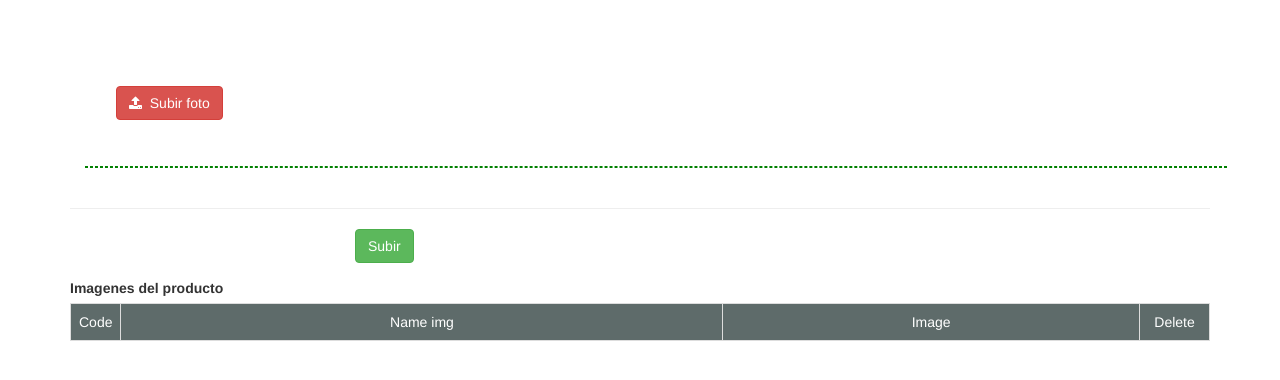
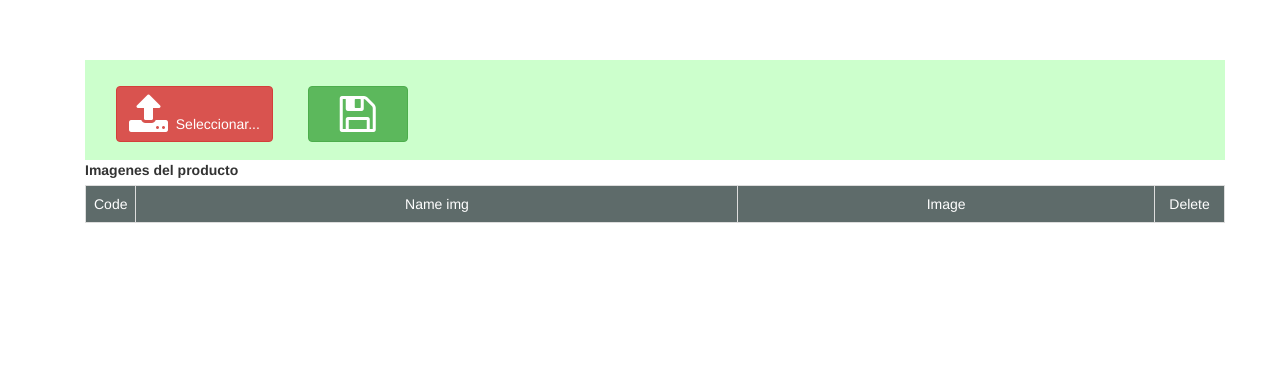
Before and after one commit to vantoniobta/mdios, a PHP site: page /sistematc/logica/subir.php?id=1 in a window 1280 px wide. Shown: the part 53-433 px from the top of the page. Run offline with PHP 8.4, Linux system fonts and the light colour scheme; data that the repository does not hold is empty; some libraries are stand-ins or nearby versions.

Commit message:
cambios front

```diff
--- a/logica/conexion.php
+++ b/logica/conexion.php
@@ -1,7 +1,7 @@
 <?php
 $host = "localhost";
 $user = "root";
-$password = "";
+$password = "529440";
 $baseDe="sistematc";
 
 $con=mysql_connect($host,$user,$password)or die("no se ha podido establecer la conexion");
--- a/logica/dashboard.php
+++ b/logica/dashboard.php
@@ -64,7 +64,7 @@ body {
     <link rel="stylesheet" type="text/css" href="../css/bootstrap.min.css">
   <div class="wrapper">
     <form class="form-signin" action="acceso.php" method="post">
-      <h2 class="form-signin-heading" align="center">Bienvenido</h2>
+      <center><img src="../img/logo.png" width="140px" height="70px"></center>
       <label>Usuario:</label>
       <input type="text" class="form-control" name="username" placeholder="Email Address" required="" autofocus="" /><br>
       <label>Password:</label>
--- a/logica/detalles.php
+++ b/logica/detalles.php
@@ -42,7 +42,7 @@
   <link rel="stylesheet" href="http://netdna.bootstrapcdn.com/bootstrap/3.1.1/css/bootstrap.min.css">
 	<link rel="stylesheet" type="text/css" href="../css/bootstrap.min.css">
   <link rel="stylesheet" href="../css/scc.css">
-  <link rel="stylesheet" type="text/css" href="css/test1.css">
+  <link rel="stylesheet" type="text/css" href="../css/test1.css">
   <link rel="icon" href="../img/icono.png">
 </head>
 <style type="text/css">
--- a/logica/subir.php
+++ b/logica/subir.php
@@ -53,14 +53,9 @@
           <li><a href="dashboard.php" style="color: white;">Salir</a></li>
           </ul>
         </div>
-
      </div>
 </nav>
 </head>
-
-<!-- <section class="jumbotron">
-	<div class="container"></div>
-</section> -->
 <!-- botones inferior-->
 <section class="main container">
 	<div class="container" >
@@ -70,34 +65,18 @@
      ?>
      <br><br>
     <!-- **********************************************************-->
-          <form action="upload.php?id=<?php echo $optener; ?>" method="post" enctype="multipart/form-data" class="form-horizontal">
+    <div style="background-color:#ccffcc; height: 100px;" >
+     <form action="upload.php?id=<?php echo $optener; ?>" method="post" enctype="multipart/form-data" class="form-horizontal" name="multiple_upload_form" id="multiple_upload_form">
           <div class="fileUpload btn btn-danger-outline btn-sm">
-                <div class="fileUpload btn btn-danger"><i class="fa fa-upload" aria-hidden="true"></i>&nbsp;&nbsp;Subir foto
-                  <input type="file" name="file[]" class="upload" multiple/>
+            <div class="fileUpload btn btn-danger"><i class="fa fa-upload fa-3x" aria-hidden="true"></i>&nbsp;&nbsp;Seleccionar...
+              <input type="file" name="file[]" id="phs" class="upload" multiple/>
             </div>
           </div>
-
-              <hr style="border: 1px dashed green; height: 0; width: 100%;">
-
-<!--               <div class="alert alert-success" >
-              <span class="select-wrapper">
-                 <input type="file" class="upload" name="pdc" id="pdc">
-                 </span>
-         <!--         <i class=" fa fa-upload fa-2x" aria-hidden="true"></i><span>
-                   &nbsp;Upload Image
-                 </span> -->
-
+              <button class="btn btn-success" type="submit" name="submit" style="width: 100px;">
+              <i class="fa fa-floppy-o fa-3x" aria-hidden="true"></i>
+             </button>
+      </form>
       </div>
-
-            <hr>
-            <div class="form-group">
-                <label class="col-md-3 control-label"></label>
-                <div class="submit">
-                   <input class="btn btn-success" value="Subir" type="submit" name="submit">
-                </div>
-            </div>
-
-      </form>
      <!-- **********************************************************-->
      <label>Imagenes del producto</label>
      <br>
@@ -138,10 +117,5 @@
 </section>
 </div>
 </section>
-<!-- botones inferior-->
-<section class="main container"></section>
-<script type="text/javascript">
-
-</script>
 </body>
 </html>
--- a/logica/test.php
+++ b/logica/test.php
@@ -16,9 +16,6 @@ mysql_select_db($baseDe,$con) or die ("no hay conexio a la bd");
 $query= mysql_query("SELECT producto.code, producto.nombre,producto.barras, producto.descripcion, producto.costo, contrato.cel,contrato.correo FROM producto
                        LEFT JOIN contrato ON producto.code = contrato.id
                        WHERE producto.barras='$valor'");
-
-
-
        while ($x=mysql_fetch_array($query)) {
      	 ?>
        <td align="center"><?php echo $x['code'];?></td>
```
Also changed, not shown: index.php (+13 -144 lines), logica/acerca.php (+4 -4 lines), logica/categoria.php (+4 -4 lines), logica/upload.php (+8 -21 lines), img/TC0001/1445223.png (added), img/TC0001/test.png (added). Lines whose indentation alone changed are shown as unchanged.
